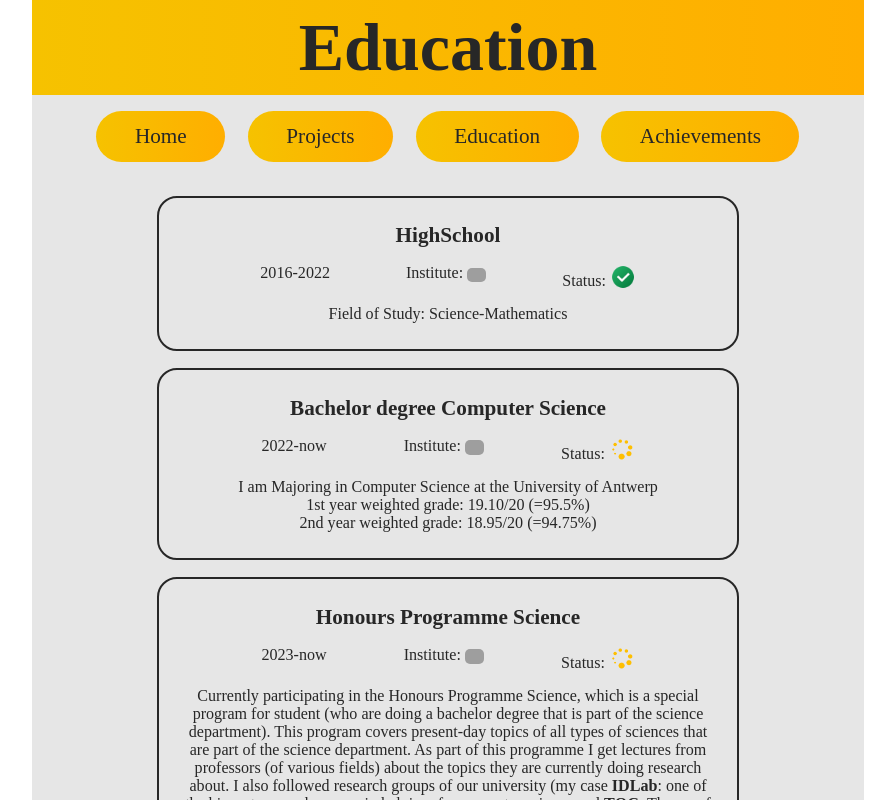
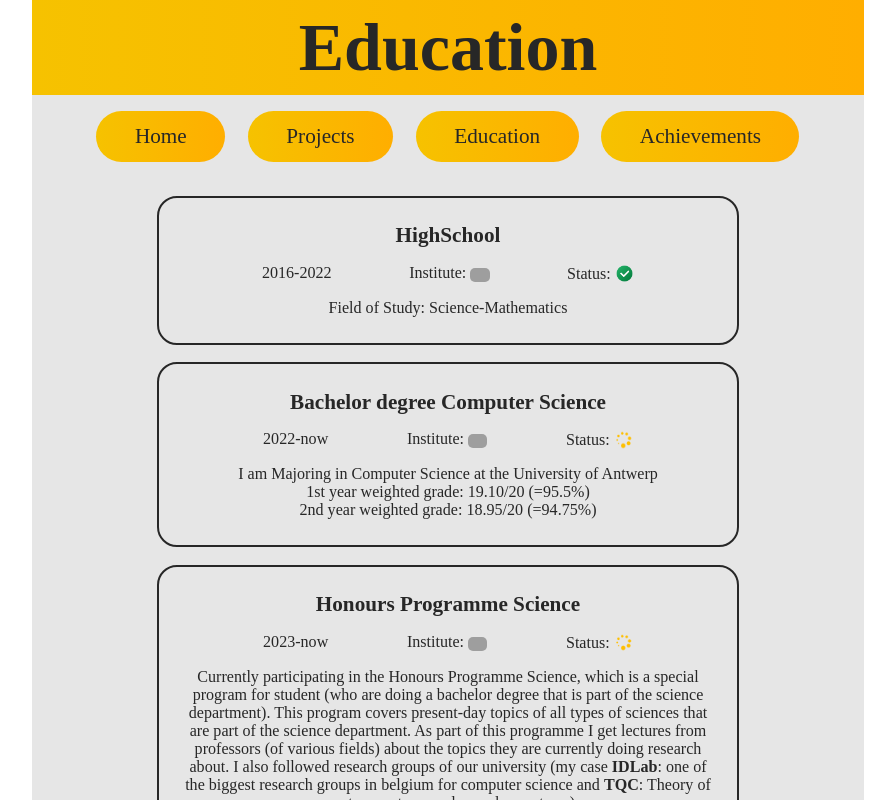
Before and after one commit to klanting/Personal-2024-Summer-Resume, a React (Vite) app: page /education in a window 1280 px wide. Shown: the top 800 px of the page, without its empty margins (192-1087 px from the left). Built offline with nearby package versions, Linux system fonts and the light colour scheme; grey boxes are pictures that could not be loaded.

Commit message:
made Education status symbol smaller

```diff
--- a/src/components/Status.jsx
+++ b/src/components/Status.jsx
@@ -4,7 +4,7 @@ import {Tooltip} from "react-tooltip";
 import PropTypes from "prop-types";
 
 const StyledImage = styled.img`
-    max-width: 2vw;
+    max-width: 1.5vw;
     vertical-align: bottom;
     border-radius: 5px;
 `;
```
